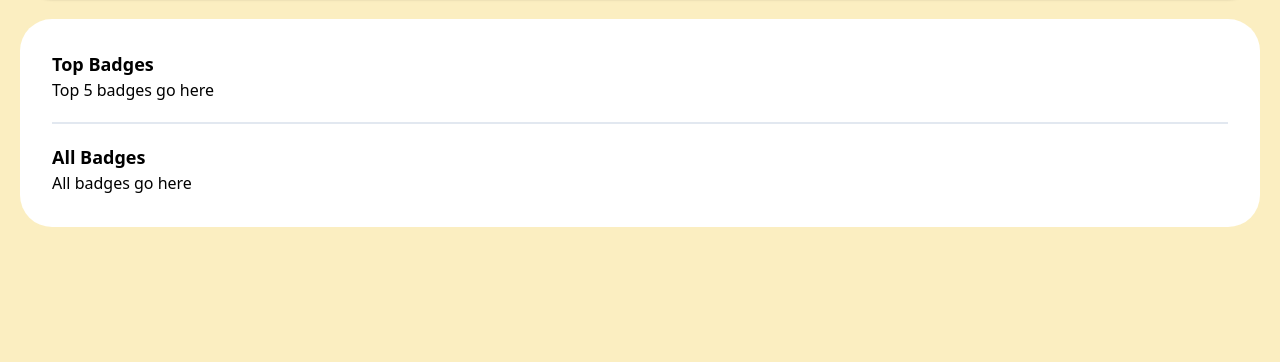
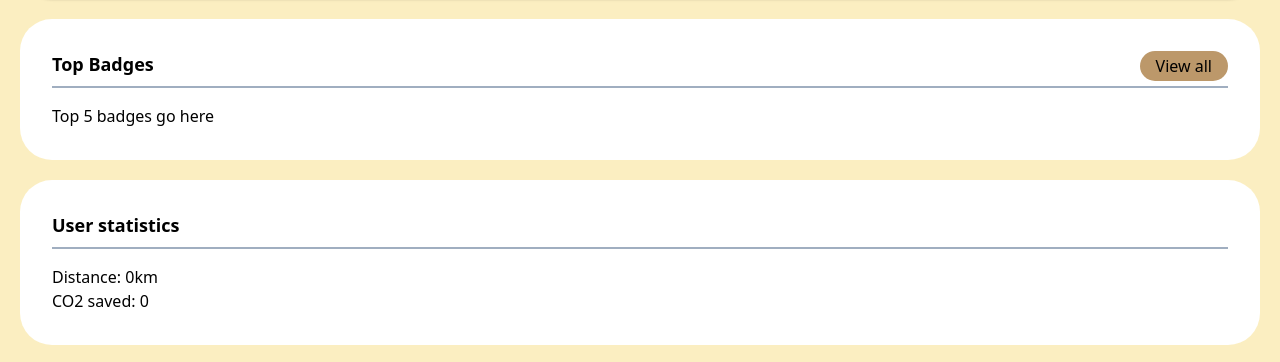
Before and after one commit to JamesSunshine/hackCHCH, a Vue app: page /profile in a window 1280 px wide. Shown: the part 1471-1833 px from the top of the page. Before the commit the page ends 1718 px from the top, so only its background shows below. Built offline with nearby package versions, Linux system fonts and the light colour scheme.

Commit message:
Added view badge progress button and routing to profile #story[nice]

```diff
--- a/public/style.css
+++ b/public/style.css
@@ -30,3 +30,12 @@ body {
 .radius-border {
     border-radius: 2em;
 }
+
+.round-button {
+    border-radius: 2em;
+    padding: 0.2em 1em;
+}
+
+.float-right {
+    float: right;
+}
--- a/src/components/Profile.vue
+++ b/src/components/Profile.vue
@@ -1,7 +1,5 @@
 <template>
     <div class="pt-32">
-        <nav-bar></nav-bar>
-
 <!--        <div class="bg-white m-auto general-container-rounded mx-6">-->
             <div class="m-auto bg-white radius-border overflow-hidden shadow mx-5">
                 <img src="https://cdn.discordapp.com/attachments/726046163576422512/751237699356196925/unknown.png" class="w-full"/>
@@ -23,22 +21,41 @@
                         <span>Badges</span>
                     </div>
                 </div>
-<!--            </div>-->
         </div>
+
         <div class="m-auto bg-white general-container-rounded mx-5 mt-5 mb-5">
-            <div class="border-b-2 mb-5 pb-5">
-            <label class="text-lg font-bold">Top Badges</label><br>
-                Top 5 badges go here
+            <div class="">
+                <div class="border-b-2 border-gray-500 pb-2">
+                    <label class="text-lg font-bold ">Top Badges</label>
+                    <button class="bg-earth-brown round-button float-right" v-on:click="goToBadgeProgress">View all</button><br>
+                </div>
+
+                <div class="mt-4">
+                    Top 5 badges go here
+                </div>
             </div>
 
+        </div>
+
+        <div class="m-auto bg-white general-container-rounded mx-5 mt-5 mb-5">
             <div>
-                <label class="text-lg font-bold">All Badges</label><br>
-                All badges go here
-            </div>
-
+                <div class="border-b-2 border-gray-500 pb-2">
+                    <label class="text-lg font-bold">User statistics</label><br>
+                </div>
+                <div class="mt-4">
+                    <label>Distance: 0km</label><br>
+                    <label>CO2 saved: 0</label>
+                </div>
 
             </div>
+        </div>
 
+<!--        <div class="m-auto bg-white general-container-rounded mx-5 mt-5 mb-5">-->
+<!--            <div>-->
+<!--                <label class="text-lg font-bold">All Badges</label><br>-->
+<!--                All badges go here-->
+<!--            </div>-->
+<!--        </div>-->
 <!--        <div>-->
 <!--        <img src="https://images.pexels.com/photos/255379/pexels-photo-255379.jpeg?auto=compress&cs=tinysrgb&dpr=1&w=500" alt="Background image">-->
 <!--        <img src="https://cdn2.iconfinder.com/data/icons/people-80/96/Picture1-512.png" alt="Profile Image">-->
```
